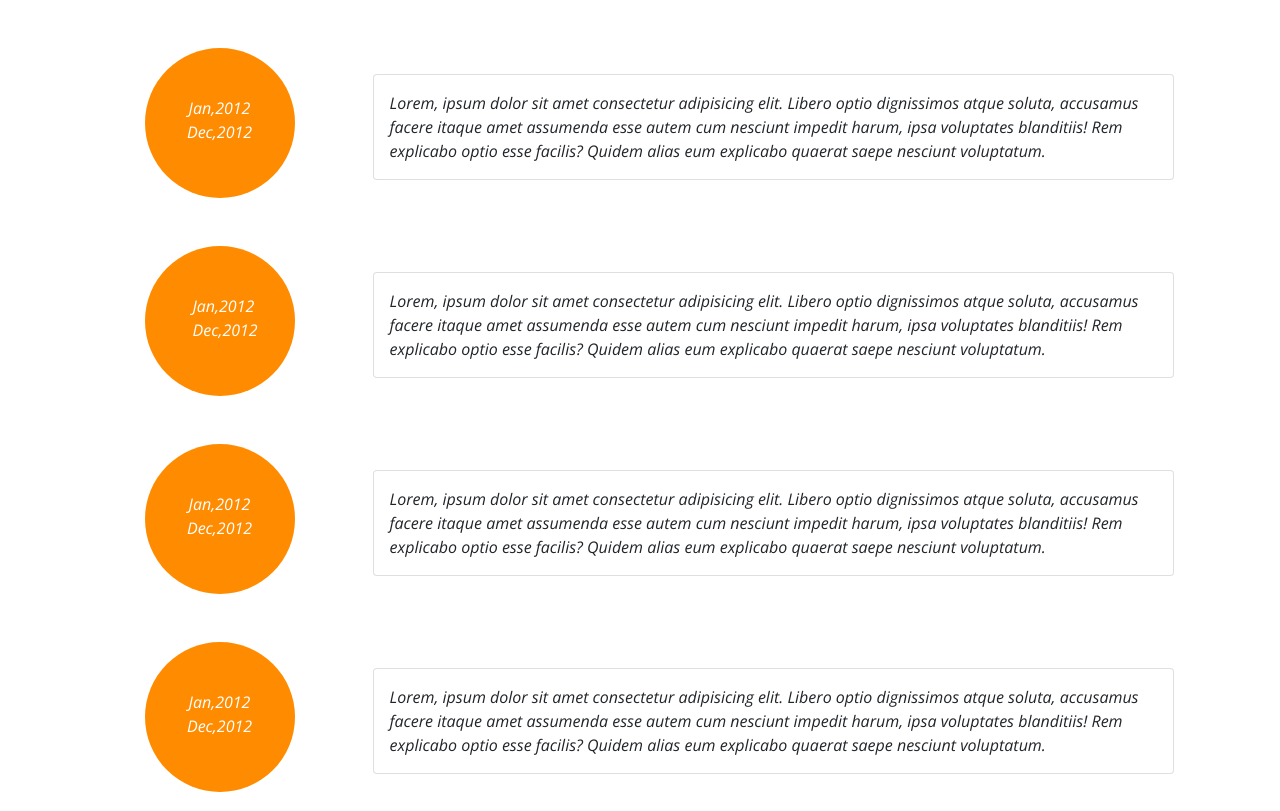
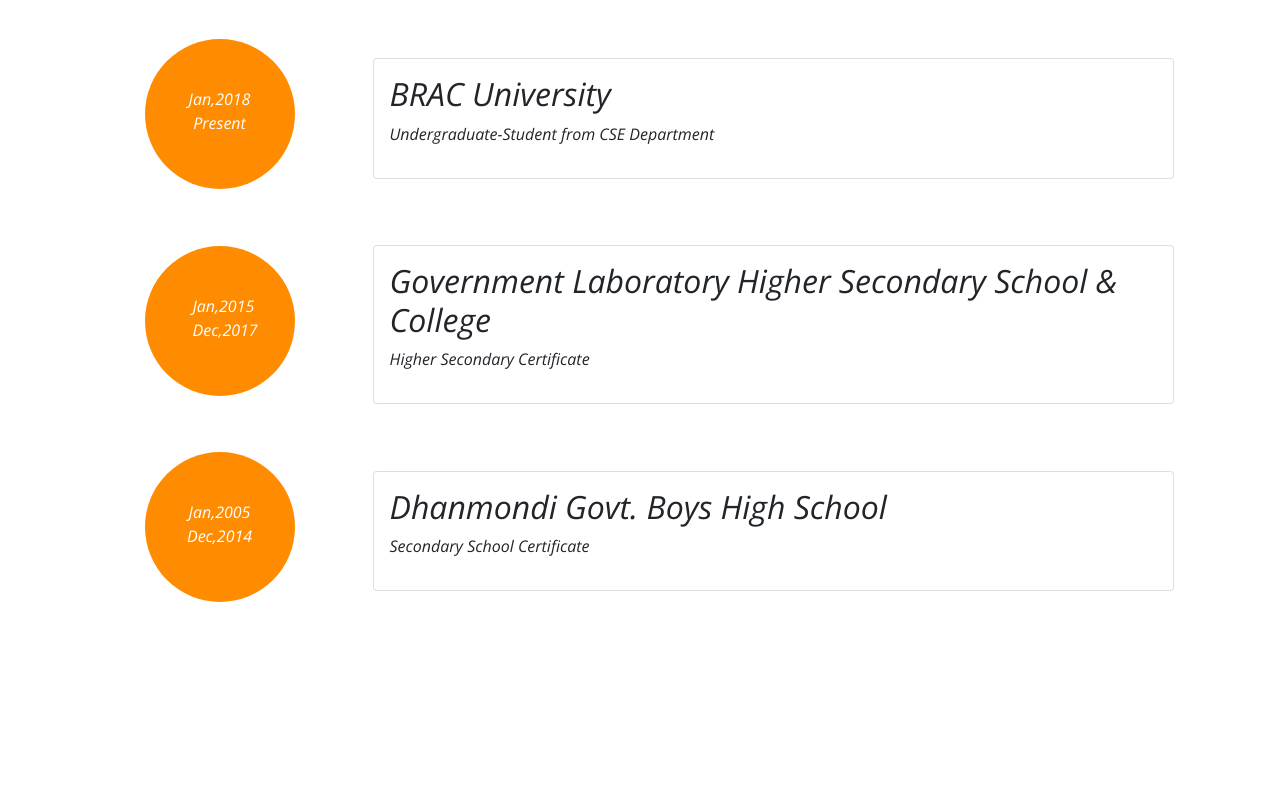
Before and after one commit to AsifHasanChowdhury/asifshimanto, a plain HTML site: page index.html in a window 1280 px wide. Shown: the part 780-1591 px from the top of the page. Drawn offline with nearby package versions, Linux system fonts and the light colour scheme.

Commit message:
Update index.html

```diff
--- a/index.html
+++ b/index.html
@@ -109,12 +109,11 @@
           <p style="margin-bottom:50px; font-size:20px; font-weight: bold;"> Undergraduate-Student , Content-Creator ,
             Noob-Web Designer</p>
 
-          <p style="padding-right:0px;">Lorem ipsum dolor sit amet consectetur adipisicing elit. Beatae iusto nihil
-            cumque corrupti unde vel sit, perspiciatis exercitationem consectetur,
-            fuga ratione corporis doloribus pariatur aliquid, ea aspernatur eum cupiditate molestiae rem!
-            Esse quae incidunt iste perferendis quos, rerum odio ex laborum vitae?
-            Fugit voluptatibus quibusdam quis sint expedita veniam qui?Lorem ipsum, dolor sit amet consectetur
-            adipisicing elit. Facere nemo iusto numquam a magnam!
+          <p style="padding-right:0px;"> I am an Undergraduate-Student from BRAC University. My
+            Major is Computer Science & Engineering. I love to play chess and computer games. I also
+            make hardware courses contents for Undergraduate Students.I'm currently learning front end development.
+            I also provide tutoring to school going students. My preferable framework for backend is Laravel & PHP.
+            I wish to learn DJango soon. In free time I try to solve competitive programing problems.
           </p>
         </div>
         <div class="col-md-4 col-lg-4 col-xl-3 py-5">
@@ -158,9 +157,9 @@
             <div class="circle">
               <p class="py-5 text-center text-white">
                 <!-- circle e padding dilam and info add korlam-->
-                Jan,2012 </br>
+                Jan,2018 </br>
 
-                Dec,2012
+                Present
               </p>
             </div>
           </div>
@@ -170,11 +169,8 @@
               <!--bootstrap class -->
               <div class="card-body">
                 <!--bootstrap class-->
-                Lorem, ipsum dolor sit amet consectetur adipisicing elit. Libero optio dignissimos atque soluta,
-                accusamus
-                facere itaque amet assumenda esse autem cum nesciunt impedit harum, ipsa voluptates blanditiis!
-                Rem explicabo optio esse facilis? Quidem alias eum explicabo quaerat saepe nesciunt voluptatum.
-
+                <h2>BRAC University</h2>
+                <p>Undergraduate-Student from CSE Department</p>
               </div>
             </div>
           </div>
@@ -189,9 +185,9 @@
             <div class="circle">
               <p class="py-5 text-center text-white mx-5">
                 <!-- circle e padding dilam and info add korlam-->
-                Jan,2012 </br>
+                Jan,2015 </br>
 
-                Dec,2012
+                Dec,2017
               </p>
             </div>
           </div>
@@ -201,11 +197,8 @@
               <!--bootstrap class -->
               <div class="card-body">
                 <!--bootstrap class-->
-                Lorem, ipsum dolor sit amet consectetur adipisicing elit. Libero optio dignissimos atque soluta,
-                accusamus
-                facere itaque amet assumenda esse autem cum nesciunt impedit harum, ipsa voluptates blanditiis!
-                Rem explicabo optio esse facilis? Quidem alias eum explicabo quaerat saepe nesciunt voluptatum.
-
+                <h2>Government Laboratory Higher Secondary School & College</h2>
+                <p>Higher Secondary Certificate</p>
               </div>
             </div>
           </div>
@@ -220,9 +213,9 @@
             <div class="circle">
               <p class="py-5 text-center text-white">
                 <!-- circle e padding dilam and info add korlam-->
-                Jan,2012 </br>
+                Jan,2005 </br>
 
-                Dec,2012
+                Dec,2014
               </p>
             </div>
           </div>
@@ -232,48 +225,15 @@
               <!--bootstrap class -->
               <div class="card-body">
                 <!--bootstrap class-->
-                Lorem, ipsum dolor sit amet consectetur adipisicing elit. Libero optio dignissimos atque soluta,
-                accusamus
-                facere itaque amet assumenda esse autem cum nesciunt impedit harum, ipsa voluptates blanditiis!
-                Rem explicabo optio esse facilis? Quidem alias eum explicabo quaerat saepe nesciunt voluptatum.
+                  <h2>Dhanmondi Govt. Boys High School</h2>
+                <p> Secondary School Certificate</p>
 
               </div>
             </div>
           </div>
         </div>
 
-        <!-- for circle and content-->
-        <div class="row py-2 my-4 align-items-center justify-content-center">
-          <!-- py tag upore niche padding nise mb diye margin bottom korsi-->
-          <div class="col-md-2 mb-2 mx-2">
-            <!--ei col e 2grid jaiga disi circle tar jnno-->
-            <!-- eikhane 1st circle-->
-            <div class="circle">
-              <p class="py-5 text-center text-white">
-                <!-- circle e padding dilam and info add korlam-->
-                Jan,2012 </br>
 
-                Dec,2012
-              </p>
-            </div>
-          </div>
-          <div class="col-md-9 py-2">
-            <!-- ei jaiga nisi card design korte-->
-            <div class="card ml-2 Education-container">
-              <!--bootstrap class -->
-              <div class="card-body">
-                <!--bootstrap class-->
-                Lorem, ipsum dolor sit amet consectetur adipisicing elit. Libero optio dignissimos atque soluta,
-                accusamus
-                facere itaque amet assumenda esse autem cum nesciunt impedit harum, ipsa voluptates blanditiis!
-                Rem explicabo optio esse facilis? Quidem alias eum explicabo quaerat saepe nesciunt voluptatum.
-
-              </div>
-            </div>
-          </div>
-        </div>
-      </div>
-    </div>
 
     <!--Education Ends Here-->
 
```
